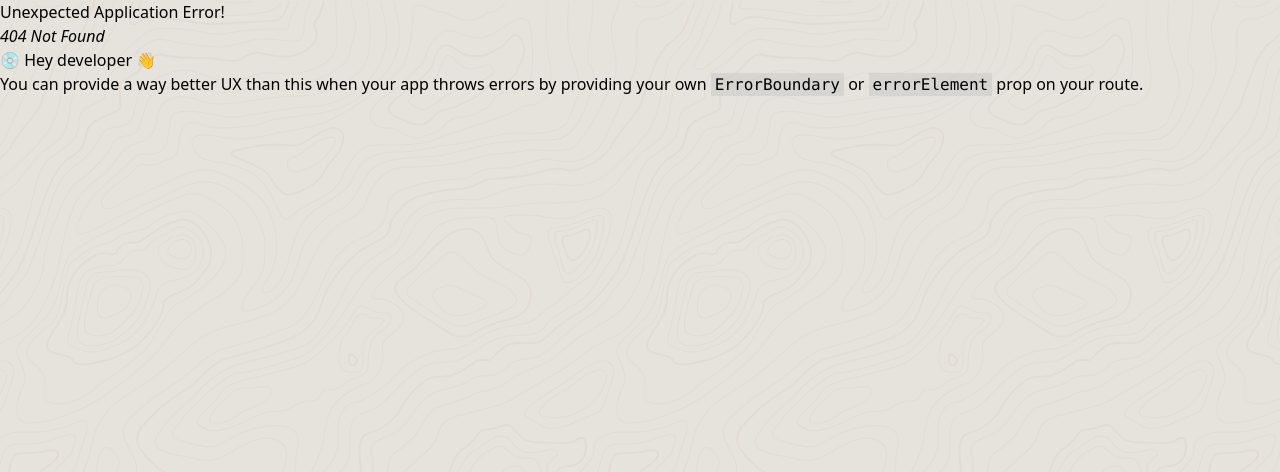
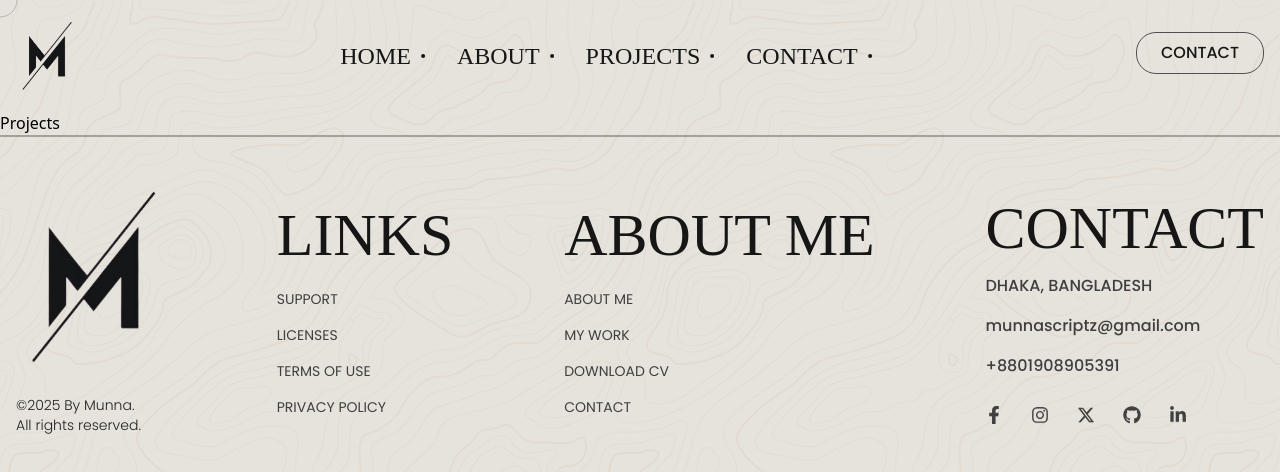
Before and after one commit to Munna-Scriptz/Portfolio, a React (Vite) app: page /projects in a window 1280 px wide. Before the commit this address had no page. Shown: the top 472 px of the page. Built offline with nearby package versions, Linux system fonts and the light colour scheme; a web font is replaced by a local one.

Commit message:
Projects & contact page created

```diff
--- a/src/App.jsx
+++ b/src/App.jsx
@@ -6,6 +6,8 @@ import { Home } from './pages/Home'
 import { RouterProvider } from 'react-router'
 import Loader from './components/Loader'
 import About from './pages/About'
+import Projects from './pages/Projects'
+import Contact from './pages/Contact'
 
 
 export const App = () => {
@@ -66,6 +68,8 @@ function smoothScroll() {
       <Route path='/' element={<LayoutOne/>}>
         <Route index element={<Home/>}></Route>
         <Route path='/about' element={<About/>}></Route>
+        <Route path='/projects' element={<Projects/>}></Route>
+        <Route path='/contact' element={<Contact/>}></Route>
       </Route>
     </Route>
   ))
--- a/src/components/home/InfoCards.jsx
+++ b/src/components/home/InfoCards.jsx
@@ -97,7 +97,7 @@ const InfoCards = () => {
             </div>
             <div className="card__content">
               <h1 className="card__title font-soldier text-second text-5xl flex items-center justify-between uppercase">Web management <span className='text-second'>04</span></h1>
-              <p className="card__description">I convert Figma designs into fully responsive and functional websites with clean code and pixel-perfect accuracy. Every section is optimized for speed, usability, and smooth performance across all screen sizes.</p>
+              <p className="card__description">Web Management services that keep your site running smoothly — from regular updates, security monitoring, and speed optimization to content management and backups. I ensure your website stays secure, fast, and user-friendly so you can focus on growing your business without worries.</p>
               <Magnet magnetStrength={4}>
                 <div className="magnetic-btn">
                   <Link className='ContactButton font-poppins font-medium px-[24px] py-[8px] text-base text-Primary hover-this'>READ MORE</Link>
--- /dev/null
+++ b/src/pages/Contact.jsx
@@ -0,0 +1,9 @@
+import React from 'react'
+
+const Contact = () => {
+  return (
+    <div>Contact</div>
+  )
+}
+
+export default Contact
--- /dev/null
+++ b/src/pages/Projects.jsx
@@ -0,0 +1,9 @@
+import React from 'react'
+
+const Projects = () => {
+  return (
+    <div>Projects</div>
+  )
+}
+
+export default Projects
```
